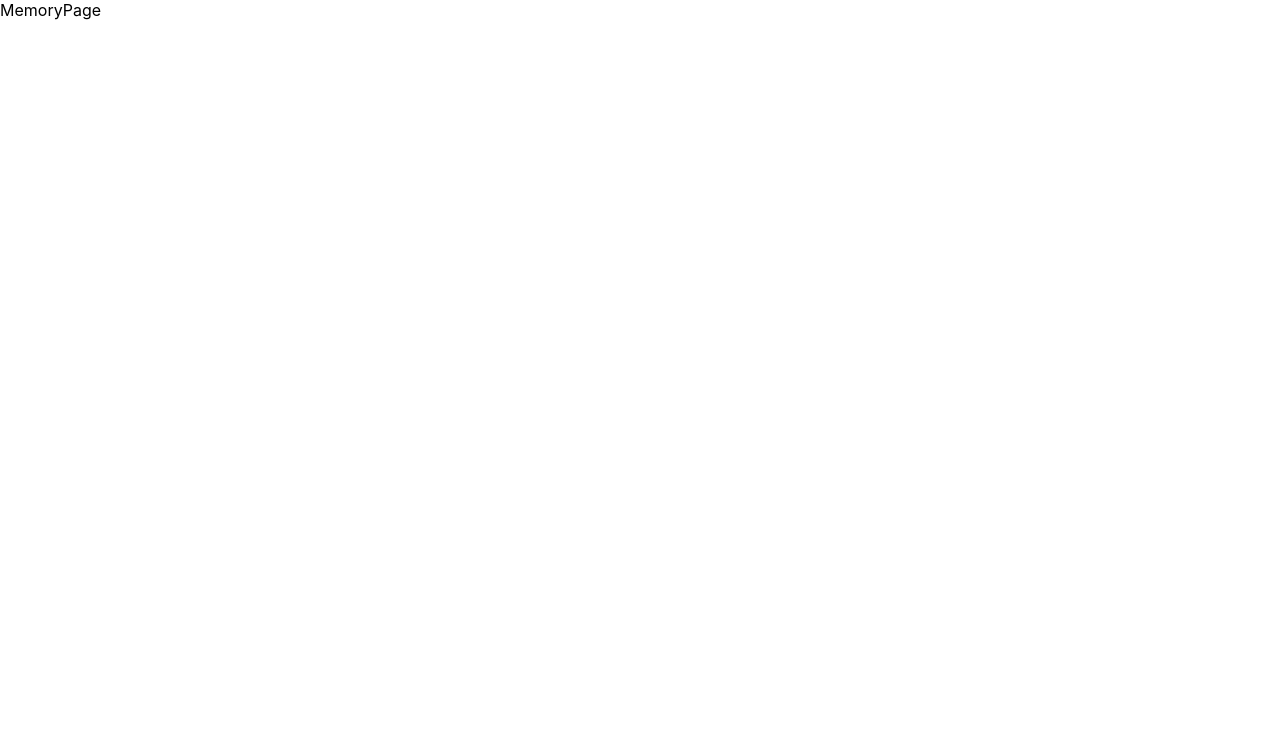
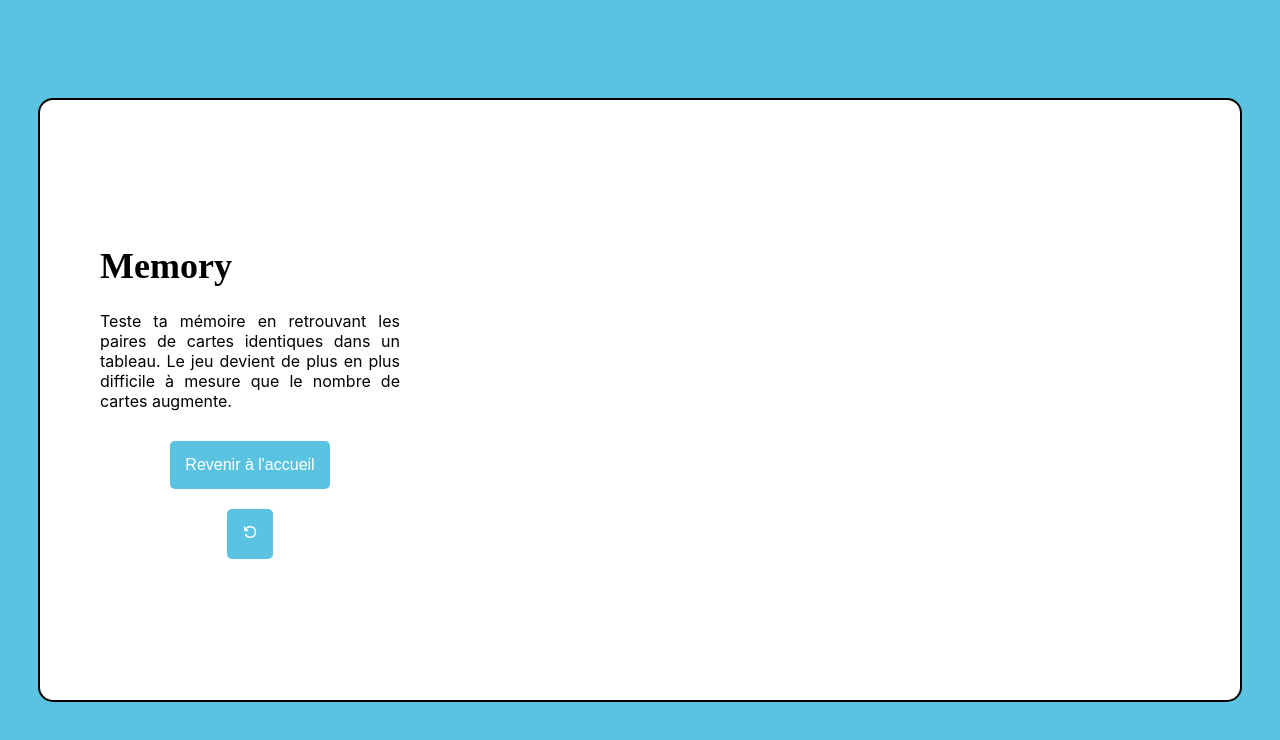
Before and after one commit to OthmaneB-Pro/QuickPlay, a React (Create React App) app: page /memory in a window 1280 px wide. Shown: the top 740 px of the page. Built offline with nearby package versions, Linux system fonts and the light colour scheme.

Commit message:
✨ Memory : add leftside

```diff
--- a/src/components/pages/memory/MemoryPage.tsx
+++ b/src/components/pages/memory/MemoryPage.tsx
@@ -1,5 +1,31 @@
+import styled from "styled-components";
+import LeftMemory from "./leftSide/LeftMemory";
+
 export default function MemoryPage() {
   return (
-    <div>MemoryPage</div>
-  )
+    <MemoryPageStyled>
+      <div className="container">
+        <LeftMemory/>
+      </div>
+    </MemoryPageStyled>
+  );
 }
+
+const MemoryPageStyled = styled.div`
+  background: #5bc3e2;
+  height: 100vh;
+  display: flex;
+  justify-content: center;
+  align-items: center;
+
+  .container {
+    width: 1200px;
+    height: 600px;
+    border-radius: 15px;
+    border: 2px solid;
+    background-color: white;
+    display: flex;
+    justify-content: space-between;
+    align-items: center;
+  }
+`;
--- /dev/null
+++ b/src/components/pages/memory/leftSide/LeftMemory.tsx
@@ -0,0 +1,39 @@
+import { VscDebugRestart } from "react-icons/vsc";
+import Button from "../../../reusable-ui/Button";
+import { useNavigate } from "react-router-dom";
+import styled from "styled-components";
+import TitleMemory from "./TitleMemory";
+
+export default function LeftMemory() {
+  const navigate = useNavigate();
+
+  return (
+    <LeftMemoryStyled>
+        <TitleMemory/>
+      <Button
+        className="button"
+        onClick={() => navigate("/")}
+        label="Revenir à l'accueil"
+      />
+      <Button
+        className="button"
+        onClick={() => window.location.reload()}
+        label=""
+        Icon={<VscDebugRestart />}
+      />
+    </LeftMemoryStyled>
+  );
+}
+const LeftMemoryStyled = styled.div`
+  margin-left: 60px;
+  display: flex;
+  flex-direction: column;
+  justify-content: center;
+  align-items: center;
+  width: 300px;
+  text-align: justify;
+
+  .button {
+    background-color: #5bc3e2;
+  }
+`;
--- /dev/null
+++ b/src/components/pages/memory/leftSide/TitleMemory.tsx
@@ -0,0 +1,24 @@
+import styled from "styled-components";
+
+export default function TitleMemory() {
+  return (
+    <TitleMemoryStyled>
+      <h1>Memory</h1>
+      <p>
+        Teste ta mémoire en retrouvant les paires de cartes identiques dans un
+        tableau. Le jeu devient de plus en plus difficile à mesure que le nombre
+        de cartes augmente.
+      </p>
+    </TitleMemoryStyled>
+  );
+}
+
+const TitleMemoryStyled = styled.div`
+  h1 {
+    font-size: 36px;
+    font-family: "Amatic SC";
+  }
+  p {
+    margin-bottom: 30px;
+  }
+`;
```
